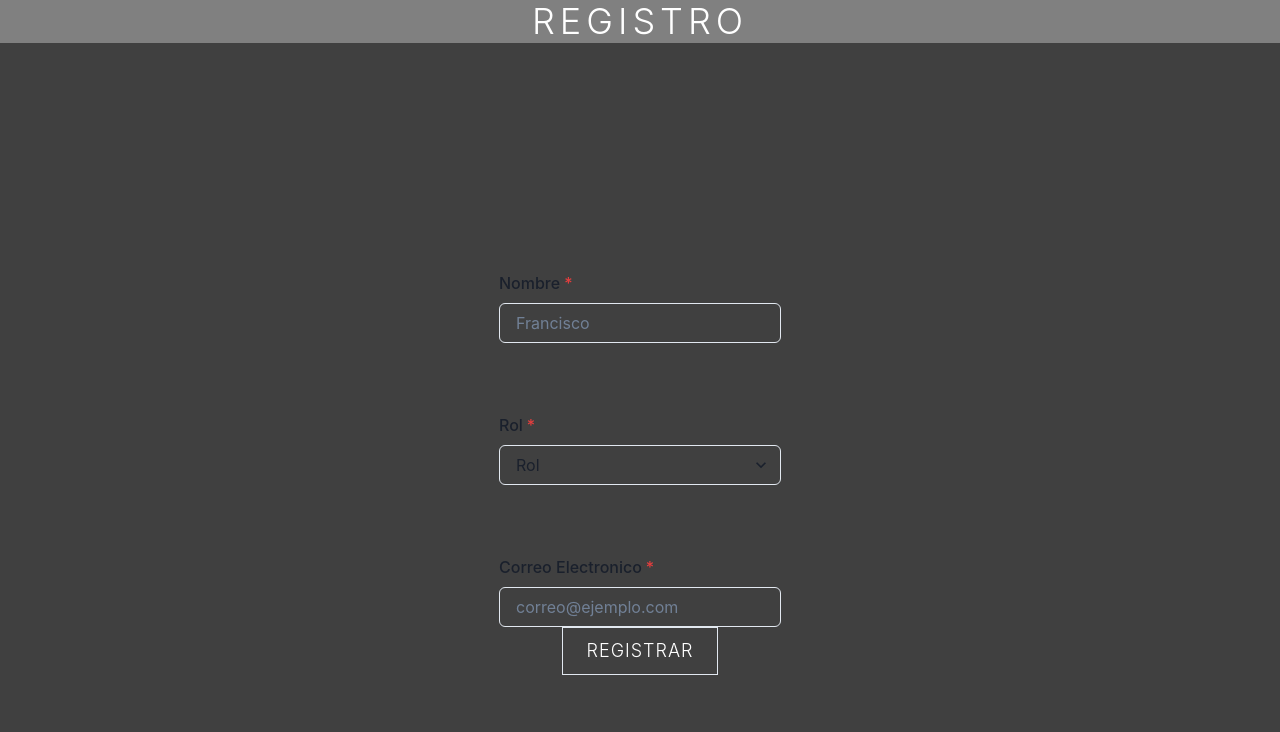
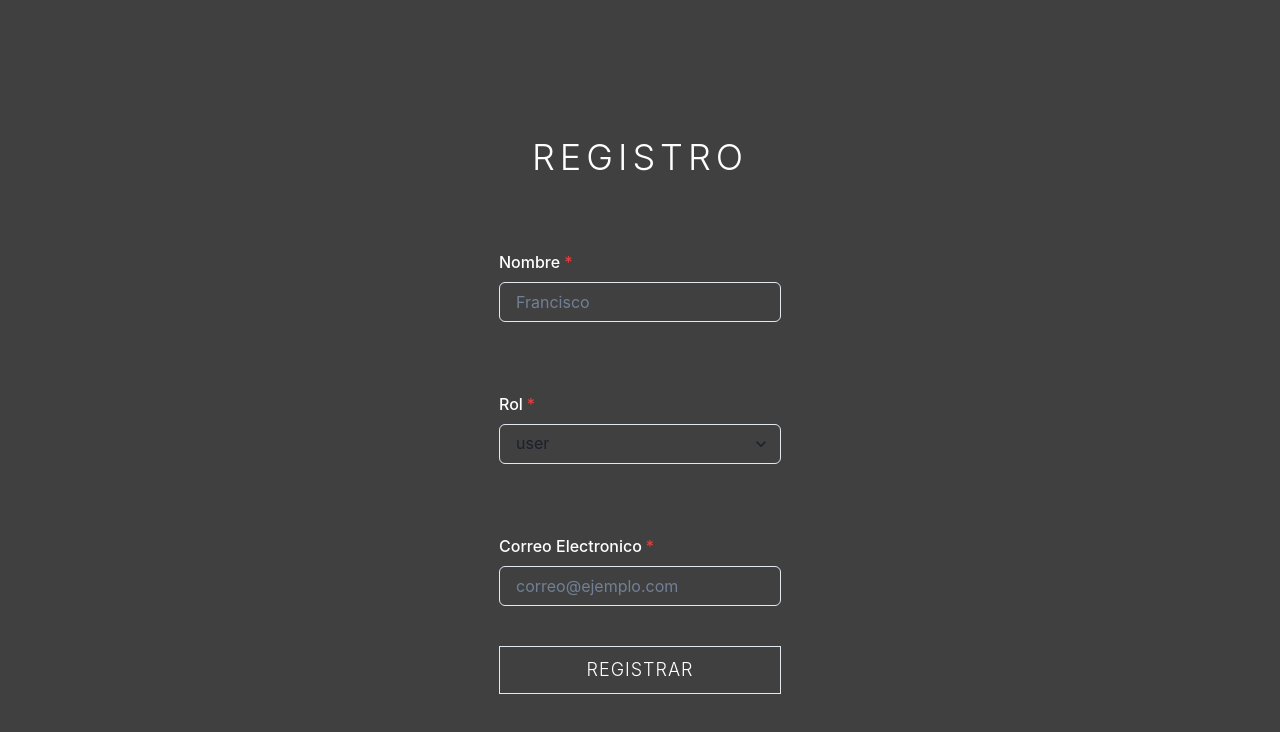
Before and after one commit to EmersonLGR/proyectoIS, a Next.js app in the folder frontend/: page /registrar in a window 1280 px wide. Shown: the top 732 px of the page. Built offline with nearby package versions, Linux system fonts and the light colour scheme.

Commit message:
Update registrar.jsx

```diff
--- a/frontend/pages/registrar.jsx
+++ b/frontend/pages/registrar.jsx
@@ -1,6 +1,7 @@
 import { Container, FormControl, FormLabel, Input, Select, option, Heading, Stack, Button, Center, Box, Flex } from "@chakra-ui/react";
 import { useState } from "react"
 import { createPersona } from '../data/personas'
+import TextareaInput from "../components/TextareaInput"
 
 const registrar = () => {
 
@@ -29,13 +30,7 @@ const registrar = () => {
         h='100vh'
          bg='gray'
          bgSize='cover'>
-            <Heading
-            color='white'
-            textTransform='uppercase'
-            textAlign="center"
-            fontWeight='light'
-            letterSpacing='5px'
-           >Registro</Heading>
+
            <Flex
              direction='column'
              alignItems='center'
@@ -48,18 +43,28 @@ const registrar = () => {
              spacing='40px'
               mt='30px'
                 w={['100%', null, 'auto']}>
+                      <Heading
+            color='white'
+            textTransform='uppercase'
+            textAlign="center"
+            fontWeight='light'
+            letterSpacing='5px'
+           >Registro</Heading>
                 <FormControl id="name" isRequired>
                     <FormLabel
                      spacing='40px'
                      mt='30px'
+                     color='white'
                     >Nombre</FormLabel>
-                    <Input name="nombre" type="text" placeholder="Francisco" onChange={handleChange}/>
+                    <Input name="nombre" type="text" placeholder="Francisco" onChange={handleChange} value={persona.nombre} />
                 </FormControl>
                 <FormControl id="role" isRequired>
                     <FormLabel
                      spacing='40px'
-                     mt='30px'>Rol</FormLabel>
-                    <Select name="role" onChange={handleChange} placeholder='Rol'>
+                     mt='30px'
+                     color='white'
+                     >Rol</FormLabel>
+                    <Select name="role" onChange={handleChange} placeholder='Rol' value={persona.role}>
                         <option>user</option>
                         <option>directiva</option>
                     </Select>
@@ -67,11 +72,12 @@ const registrar = () => {
                 <FormControl borderRadius='0' id="correo" isRequired>
                     <FormLabel
                      spacing='40px'
-                     mt='30px'>Correo Electronico</FormLabel>
-                    <Input name="correo" type={"email"} color='white' placeholder={"correo@ejemplo.com"} onChange={handleChange}/>
+                     mt='30px'
+                     color='white'
+                     >Correo Electronico</FormLabel>
+                    <Input name="correo" type={"email"} color='white' placeholder={"correo@ejemplo.com"} onChange={handleChange} value={persona.correo} />
+
                 </FormControl>
-            </Stack>
-            <Center>
                 <Button
                 variant='outline'
                 size='lg'
@@ -84,6 +90,9 @@ const registrar = () => {
                 color:'black',
                 bg:'white'
         }} onClick={submitPersona}>Registrar</Button>
+            </Stack>
+            <Center>
+
             </Center>
             </Flex>
             </Box>
```
